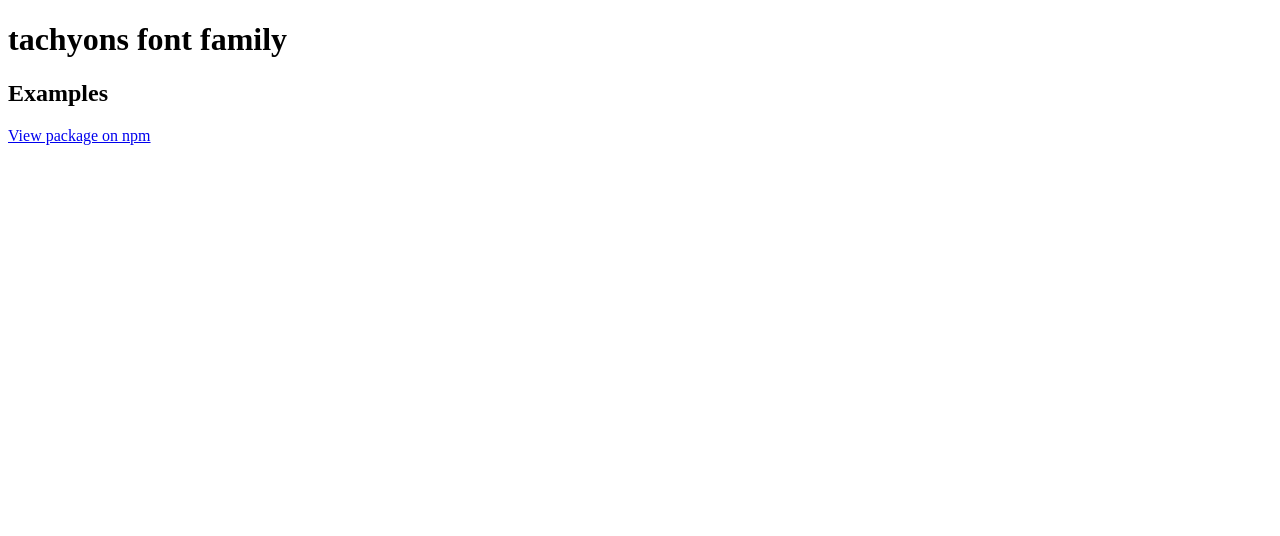
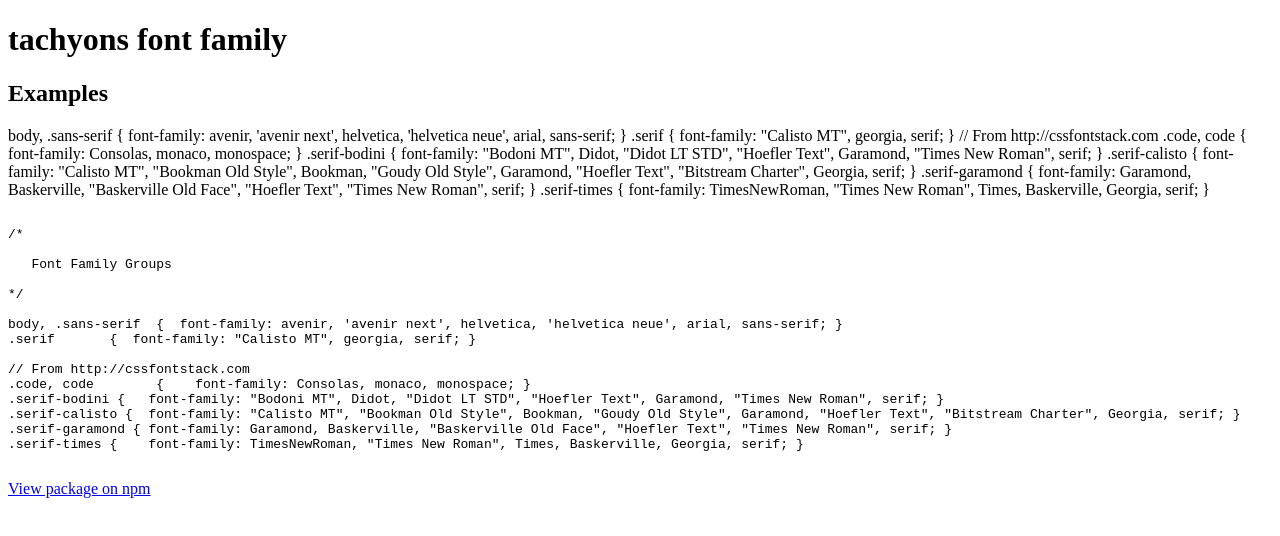
Before and after one commit to tachyons-css/tachyons-font-family, a website: page index.html in a window 1280 px wide. Drawn offline with Linux system fonts and the light colour scheme.

Commit message:
Automatically adds code example and base for visual docs

```diff
--- a/index.html
+++ b/index.html
@@ -13,6 +13,34 @@
   <body>
     <h1>tachyons font family</h1>
     <h2>Examples</h2>
+
+body, .sans-serif  {  font-family: avenir, 'avenir next', helvetica, 'helvetica neue', arial, sans-serif; }
+.serif       {  font-family: "Calisto MT", georgia, serif; }
+// From http://cssfontstack.com
+.code, code        {    font-family: Consolas, monaco, monospace; }
+.serif-bodini {   font-family: "Bodoni MT", Didot, "Didot LT STD", "Hoefler Text", Garamond, "Times New Roman", serif; }
+.serif-calisto {  font-family: "Calisto MT", "Bookman Old Style", Bookman, "Goudy Old Style", Garamond, "Hoefler Text", "Bitstream Charter", Georgia, serif; }
+.serif-garamond { font-family: Garamond, Baskerville, "Baskerville Old Face", "Hoefler Text", "Times New Roman", serif; }
+.serif-times {    font-family: TimesNewRoman, "Times New Roman", Times, Baskerville, Georgia, serif; }
+    <pre>
+<code>
+/*
+
+   Font Family Groups
+
+*/
+
+body, .sans-serif  {  font-family: avenir, 'avenir next', helvetica, 'helvetica neue', arial, sans-serif; }
+.serif       {  font-family: "Calisto MT", georgia, serif; }
+
+// From http://cssfontstack.com
+.code, code        {    font-family: Consolas, monaco, monospace; }
+.serif-bodini {   font-family: "Bodoni MT", Didot, "Didot LT STD", "Hoefler Text", Garamond, "Times New Roman", serif; }
+.serif-calisto {  font-family: "Calisto MT", "Bookman Old Style", Bookman, "Goudy Old Style", Garamond, "Hoefler Text", "Bitstream Charter", Georgia, serif; }
+.serif-garamond { font-family: Garamond, Baskerville, "Baskerville Old Face", "Hoefler Text", "Times New Roman", serif; }
+.serif-times {    font-family: TimesNewRoman, "Times New Roman", Times, Baskerville, Georgia, serif; }
+</code>
+</pre>
     <a href="http://npmjs.org/package/tachyons-font-family" title="tachyons-font-family">View package on npm</a>
   </body>
 </html>
```
